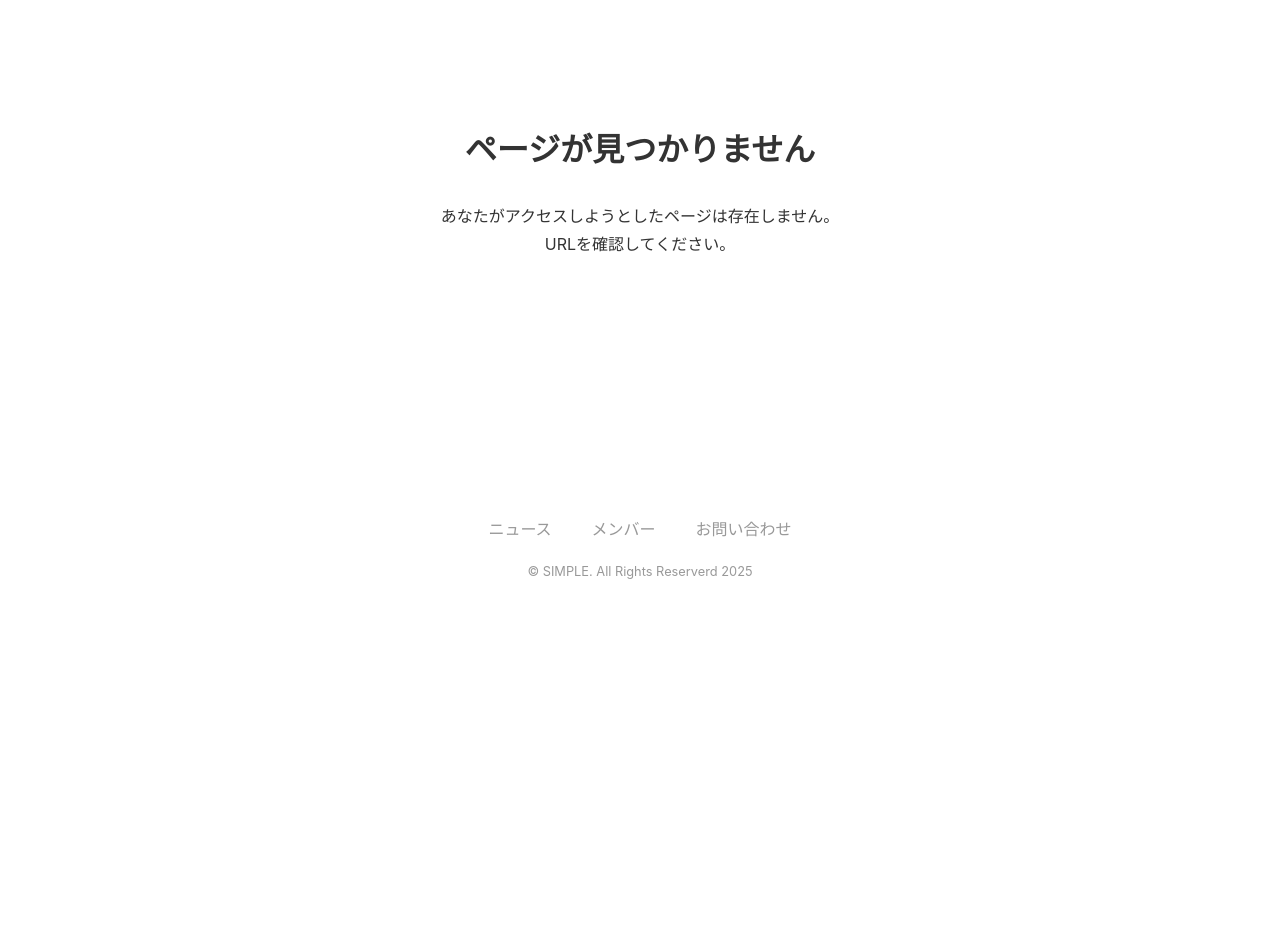
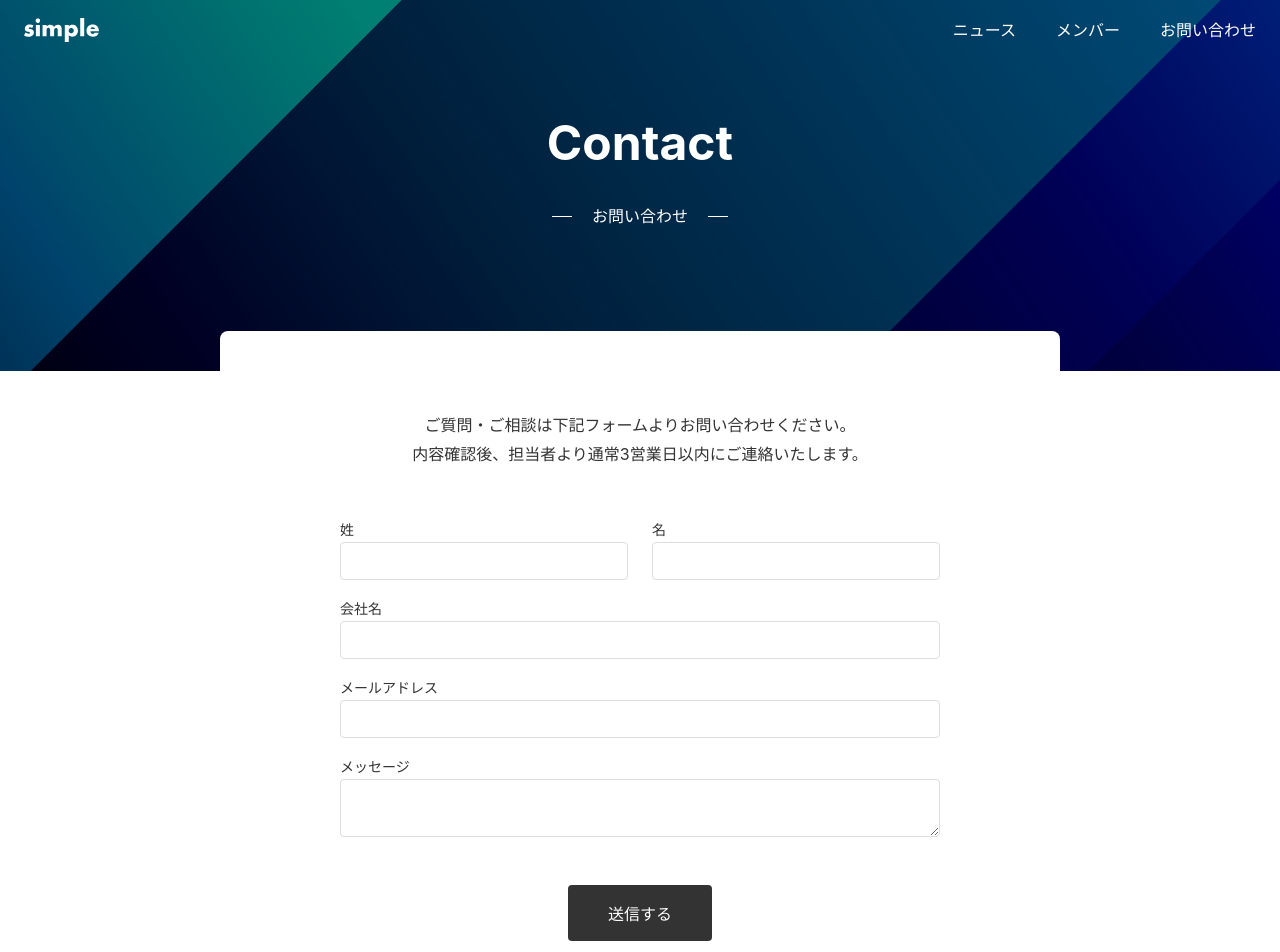
Before and after one commit to itohkazusyou1165-ux/my-next-project, a Next.js app: page /contact in a window 1280 px wide. Before the commit this address had no page. Shown: the top 952 px of the page. Before the commit the page ends 800 px from the top, so only its background shows below. Built offline with nearby package versions, Linux system fonts and the light colour scheme.

Commit message:
教科書9章まで完了

```diff
--- /dev/null
+++ b/app/_actions/contact.tsx
@@ -0,0 +1,63 @@
+"use server"
+import { Stats } from "fs";
+
+
+
+function validateEmail(email: string){
+    const pattern = /^[^\s@]+@[^\s@]+\.[^\s@]+$/;
+    return pattern.test(email);
+}
+
+export async function createContactData(_prevState: any, formData:FormData)
+{
+    const rawFormData = {
+        lastname: formData.get("lastname") as string,
+        firstname: formData.get("firstname")as string,
+        company: formData.get("company")as string,
+        email: formData.get("email")as string,
+        message: formData.get("message")as string,
+    };
+
+    if (!rawFormData.lastname) {
+        return{
+            status: "error",
+            message:"姓を入力してください",
+        };
+    }
+        if (!rawFormData.firstname) {
+            return{
+                status: "error",
+                message:"名を入力してください",
+            };
+
+    }
+    if (!rawFormData.company) {
+        return{
+            status: "error",
+            message:"会社名を入力してください",
+        };
+
+}
+if (!rawFormData.email) {
+    return{
+        status: "error",
+        message:"姓を入力してください",
+    };
+
+}
+if (!validateEmail(rawFormData.email)) {
+    return{
+        status: "error",
+        message:"メールアドレスの形式が誤っています",
+    };
+
+}
+if (!rawFormData.message) {
+    return{
+        status: "error",
+        message:"メッセージを入力してください",
+    };
+
+}
+      return{status: "success", message:"OK"};
+}
--- /dev/null
+++ b/app/_components/ContactForm/ContactForm.module.css
@@ -0,0 +1,73 @@
+.form {
+  max-width: 600px;
+  margin: 0 auto;
+}
+
+.item {
+  display: flex;
+  flex-direction: column;
+  flex: 1;
+  padding: 8px 0;
+}
+
+.horizontal {
+  display: flex;
+  justify-content: flex-start;
+  align-items: center;
+  width: 100%;
+  gap: 24px;
+}
+
+.label {
+  font-size: 14px;
+}
+
+.textfield {
+  border: 1px solid var(--color-border);
+  padding: 8px;
+  border-radius: 4px;
+  line-height: 1.5;
+  width: 100%;
+}
+
+.textarea {
+  border: 1px solid var(--color-border);
+  padding: 8px;
+  border-radius: 4px;
+  line-height: 1.5;
+  width: 100%;
+}
+
+.actions {
+  text-align: center;
+  margin-top: 40px;
+}
+
+.button {
+  border: none;
+  background-color: var(--color-button-primary);
+  padding: 16px 40px;
+  font-size: 16px;
+  border-radius: 4px;
+  color: var(--color-text-unpainted);
+  cursor: pointer;
+}
+
+.success {
+  background-color: var(--color-bg-sub);
+  text-align: center;
+  padding: 40px;
+  border-radius: var(--border-radius);
+}
+
+.error {
+  color: var(--color-text-error);
+  font-size: 14px;
+  margin-bottom: 8px;
+}
+
+@media (max-width: 640px) {
+  .success {
+    text-align: left;
+  }
+}
--- /dev/null
+++ b/app/_components/ContactForm/ContactForm.tsx
@@ -0,0 +1,86 @@
+"use client";
+
+import { createContactData } from "@/app/_actions/contact";
+import { useFormState } from "react-dom";
+import styles from "./ContactForm.module.css";
+
+const initialState = {
+  status: "",
+  message: "",
+};
+
+export default function ContactForm() {
+  const [state, formAction] = useFormState(createContactData, initialState);
+  console.log(state);
+  if (state.status === "success") {
+    return (
+      <p className={styles.success}>
+        お問い合わせいただき、ありがとうございます。
+        <br />
+        お返事まで今しばらくお待ちください。
+      </p>
+    );
+  }
+  return (
+    <form className={styles.form} action={formAction}>
+      <div className={styles.horizontal}>
+        <div className={styles.item}>
+          <label className={styles.label} htmlFor="lastname">
+            姓
+          </label>
+          <input
+            className={styles.textfield}
+            type="text"
+            id="lastname"
+            name="lastname"
+          />
+        </div>
+        <div className={styles.item}>
+          <label className={styles.label} htmlFor="firstname">
+            名
+          </label>
+          <input
+            className={styles.textfield}
+            type="text"
+            id="firstname"
+            name="firstname"
+          />
+        </div>
+      </div>
+      <div className={styles.item}>
+        <label className={styles.label} htmlFor="company">
+          会社名
+        </label>
+        <input
+          className={styles.textfield}
+          type="text"
+          id="company"
+          name="company"
+        />
+      </div>
+      <div className={styles.item}>
+        <label className={styles.label} htmlFor="email">
+          メールアドレス
+        </label>
+        <input
+          className={styles.textfield}
+          type="text"
+          id="email"
+          name="email"
+        />
+      </div>
+      <div className={styles.item}>
+        <label className={styles.label} htmlFor="message">
+          メッセージ
+        </label>
+        <textarea className={styles.textarea} id="message" name="message" />
+      </div>
+      <div className={styles.actions}>
+        {state.status === "error" && (
+          <p className={styles.error}>{state.message}</p>
+        )}
+        <input type="submit" value="送信する" className={styles.button} />
+      </div>
+    </form>
+  );
+}
--- /dev/null
+++ b/app/contact/layout.tsx
@@ -0,0 +1,15 @@
+import Hero from "../_components/Hero/Hero";
+import Sheet from "../_components/Sheet/Sheet";
+
+type Props = {
+  children: React.ReactNode;
+};
+
+export default function RootLayout({ children }: Props) {
+  return (
+    <>
+      <Hero title="Contact" sub="お問い合わせ" />
+      <Sheet>{children}</Sheet>
+    </>
+  );
+}
--- /dev/null
+++ b/app/contact/page.module.css
@@ -0,0 +1,10 @@
+.text {
+  text-align: center;
+  margin-bottom: 40px;
+}
+
+@media (max-width: 640px) {
+  .text {
+    text-align: left;
+  }
+}
--- /dev/null
+++ b/app/contact/page.tsx
@@ -0,0 +1,15 @@
+import ContactForm from "../_components/ContactForm/ContactForm"
+import styles from "./page.module.css"
+
+export default function Page(){
+    return(
+        <div className={styles.container}>
+            <p className={styles.text}>
+                ご質問・ご相談は下記フォームよりお問い合わせください。
+                <br />
+                内容確認後、担当者より通常3営業日以内にご連絡いたします。
+            </p>
+            <ContactForm/>
+        </div>
+    )
+}
--- a/middleware.ts
+++ b/middleware.ts
@@ -3,5 +3,5 @@ import { createNextAuthMiddleware } from "nextjs-basic-auth-middleware";
 export const middleware = createNextAuthMiddleware();
 
 export const config = {
-    mather:["/(.*)"],
+  matcher: ["/(.*)"],
 };
```
